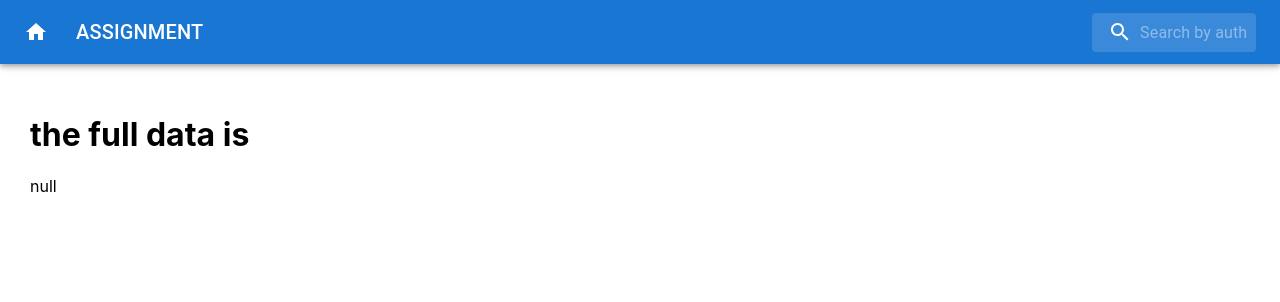
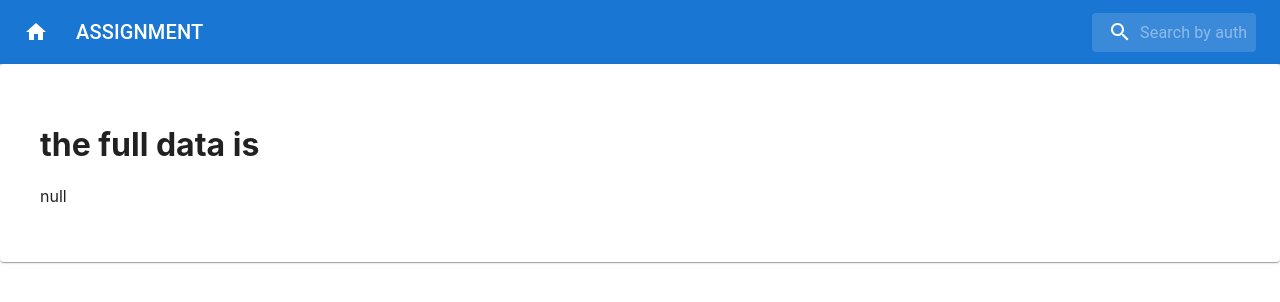
Before and after one commit to walsonFerrao/Typescript-React-, a React (Create React App) app in the folder first-typescript/: page /full in a window 1280 px wide. Shown: the top 302 px of the page. Built offline with nearby package versions, Linux system fonts and the light colour scheme.

Commit message:
test cases have been fixed

```diff
--- a/first-typescript/src/Pages/Fulldata.tsx
+++ b/first-typescript/src/Pages/Fulldata.tsx
@@ -1,19 +1,18 @@
 import { useLocation } from "react-router-dom";
-
+import { Card } from "@mui/material";
 export const Fulldata = () => {
   const location = useLocation();
 
   return (
     <>
+    <Card sx={{padding:5,paddingRight:4}} >
 
-
-      <div style={{padding:"30px"}}>
 
 
       <h1>the full data is</h1>
 
       <p>{JSON.stringify(location.state)}</p>
-      </div>
+      </Card>
     </>
   );
 };
```
